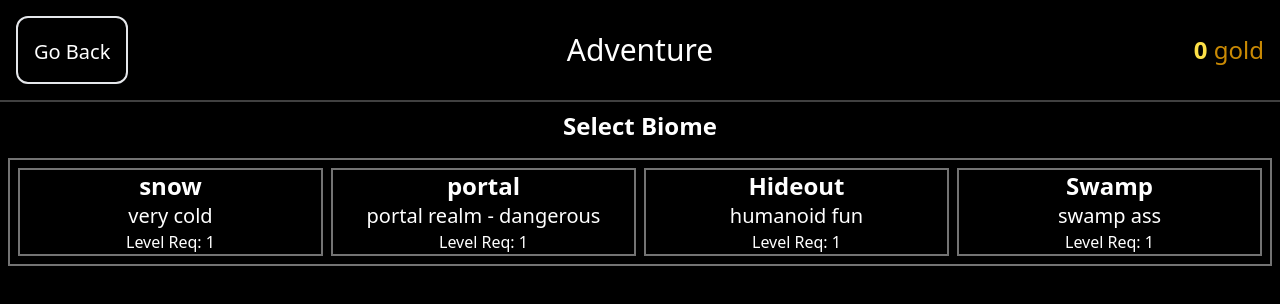
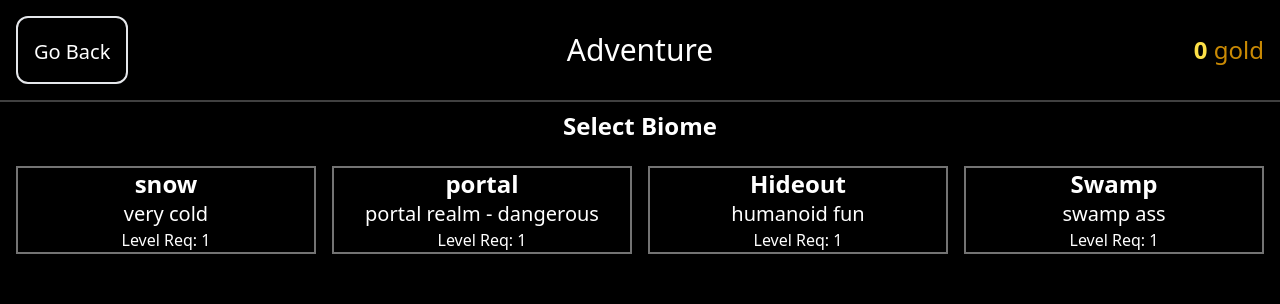
Before and after one commit to miggle88/MiggleQuest, a Next.js app: page /adventure in a window 1280 px wide. Shown: the top 304 px of the page. Built offline with nearby package versions, Linux system fonts and the light colour scheme.

Commit message:
added hover support

```diff
--- a/src/app/adventure/page.tsx
+++ b/src/app/adventure/page.tsx
@@ -6,15 +6,15 @@ import { useGameState } from '@/store'
 
 export default function Adventure() {
 
-  const { biomes } = useGameState()
+  const { biomes, selectedBiome, setSelectedBiome } = useGameState()
 
   return (
     <DestinationLayout title={'Adventure'} previousHref={'/town'}>
       <div className={'flex flex-col p-2'}>
         <div className={'text-2xl font-bold text-center'}>Select Biome</div>
         <div className={'py-2'}/>
-        <BiomeSelector biomes={biomes} onSelected={(biome) => {
-          console.log('biome was selected', biome)
+        <BiomeSelector biomes={biomes} selectedBiome={selectedBiome} onSelected={(biome) => {
+          setSelectedBiome(biome)
 
         }}/>
       </div>
--- a/src/components/adventure/BiomeCard.tsx
+++ b/src/components/adventure/BiomeCard.tsx
@@ -2,15 +2,19 @@ import { Biome } from '@/models'
 
 export interface BiomeCardProps {
   biome: Biome
+  selected?: boolean
   disabled?: boolean
   onClick?: () => void
 }
 
 export default function BiomeCard(props: BiomeCardProps) {
   const biome = props.biome
+  const borderColor = props.selected ? 'border-amber-500' : 'border-neutral-500'
+  const hoverColor = props.selected ? 'hover:bg-amber-900' : 'hover:bg-neutral-800'
+
   return (
-    <div className={'border-2 border-neutral-500'}>
-      <button className={'w-full h-full'}
+    <div className={`border-2 ${borderColor}`}>
+      <button className={`w-full h-full ${hoverColor}`}
               disabled={props.disabled} onClick={() => {
         props.onClick && props.onClick()
       }}>
--- a/src/components/adventure/BiomeSelector.tsx
+++ b/src/components/adventure/BiomeSelector.tsx
@@ -3,17 +3,19 @@ import BiomeCard from '@components/adventure/BiomeCard'
 
 export interface BiomeSelectorProps {
   biomes: Biome[]
+  selectedBiome: Biome | null
   onSelected?: (biome: Biome) => void
 }
 
 export default function BiomeSelector(props: BiomeSelectorProps) {
   return (
-    <div className={'border-2 border-neutral-500 p-2'}>
-      <div className={'grid grid-cols-1 md:grid-cols-2 lg:grid-cols-4 gap-2'}>
+    <div className={'p-2'}>
+      <div className={'grid grid-cols-1 md:grid-cols-2 lg:grid-cols-4 gap-4'}>
         {props.biomes.map((biome) => {
-          return <BiomeCard key={biome.id} biome={biome} onClick={() => {
-            props.onSelected && props.onSelected(biome)
-          }}/>
+          return <BiomeCard key={biome.id} biome={biome} selected={biome.id === props.selectedBiome?.id}
+                            onClick={() => {
+                              props.onSelected && props.onSelected(biome)
+                            }}/>
         })}
 
       </div>
--- a/src/store.ts
+++ b/src/store.ts
@@ -11,6 +11,9 @@ export interface GameState {
   setHeroes: (heroes: HeroCharacter[]) => void
   biomes: Biome[]
   setBiomes: (biomes: Biome[]) => void
+  selectedBiome: Biome | null
+  setSelectedBiome: (biome: Biome | null) => void
+
 }
 
 export const useGameState = create<GameState>((set) => ({
@@ -22,4 +25,6 @@ export const useGameState = create<GameState>((set) => ({
   setHeroes: (heroes) => set({ heroes }),
   biomes: getAvailableBiomes(),
   setBiomes: (biomes: Biome[]) => set({ biomes }),
+  selectedBiome: null,
+  setSelectedBiome: (biome) => set({ selectedBiome: biome }),
 }))
```
